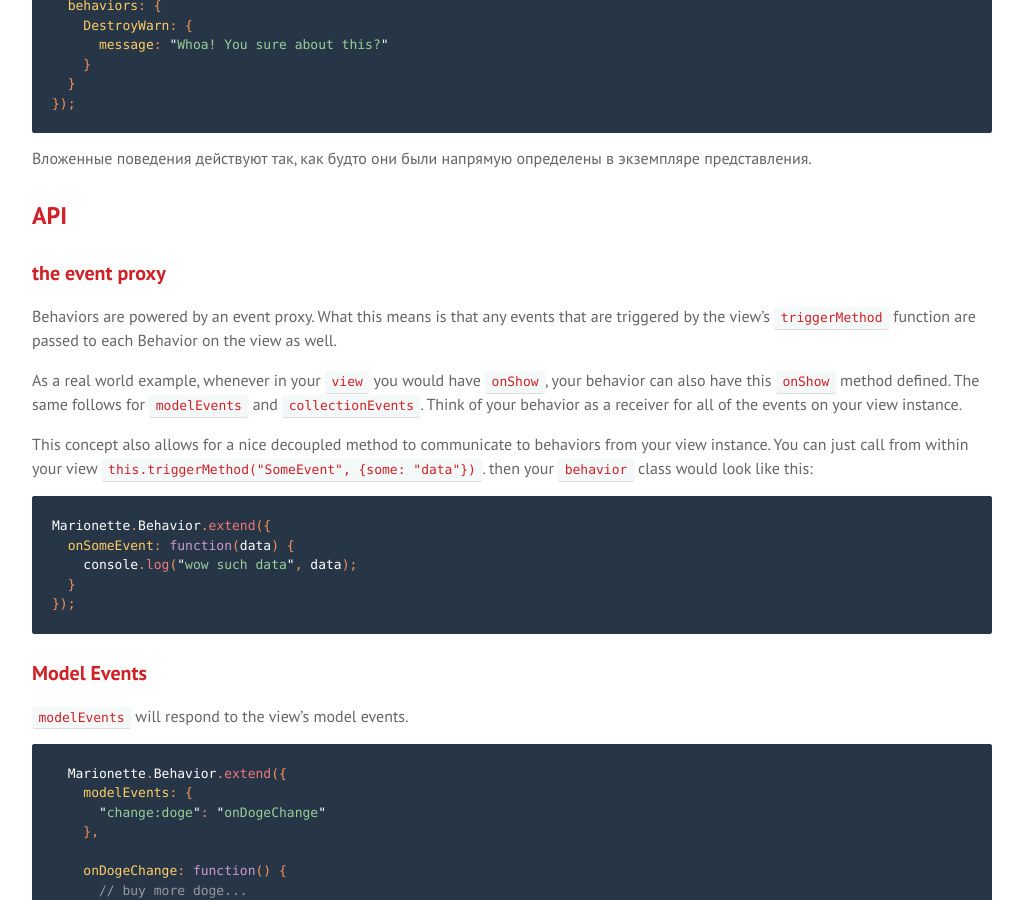
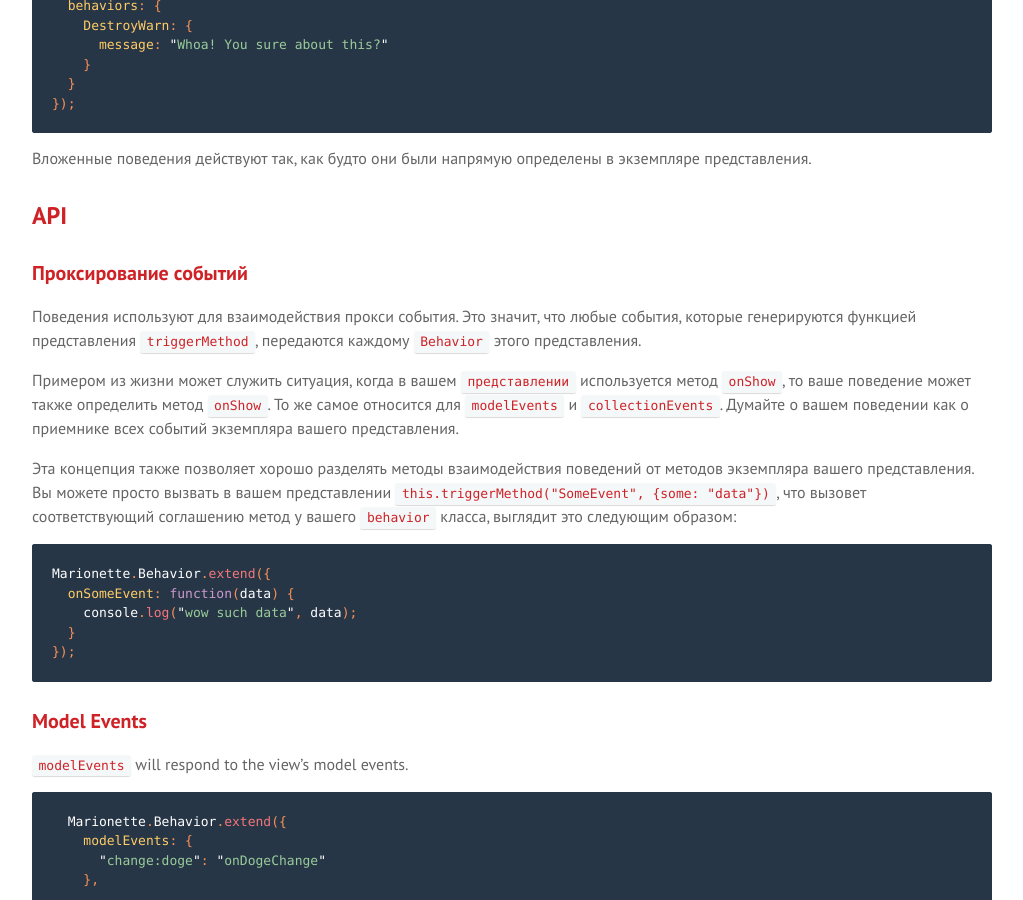
Before and after one commit to sadcitizen/marionettejs.ru, a Jekyll site: the page built from _posts/2014-02-01-behavior.md, in a window 1280 px wide and 900 px high, scrolled down 3344 px. Shown: the whole window, without its empty margins (128-1151 px from the left). Built offline with Jekyll 4.4.1, drawn with Linux system fonts in a browser that asks for light colours; some web fonts are replaced; Markdown is read by kramdown in place of the engine named in the settings; some of the changed text lies outside the part shown.

Commit message:
translate ru/View
перевел "the event proxy"

````diff
--- a/_includes/translation/ru/marionette.behavior.md
+++ b/_includes/translation/ru/marionette.behavior.md
@@ -8,7 +8,7 @@
 * [Причина появления](#the-motivation)
 * [Использование Behaviors](#using)
 * [API](#api)
-  * [Event proxy](#the-event-proxy)
+  * [Проксирование событий](#the-event-proxy)
   * [Model Events](#model-events)
   * [Collection Events](#model-events)
   * [Grouped Behaviors](#grouped-behaviors)
@@ -153,14 +153,20 @@
 
 ## API
 
-### the event proxy
+### Проксирование событий
 
-Behaviors are powered by an event proxy. What this means is that any events that are triggered by the view's `triggerMethod` function are passed to each Behavior on the view as well.
+Поведения используют для взаимодействия прокси события. Это значит, что любые события,
+которые генерируются функцией представления `triggerMethod`, передаются каждому `Behavior`
+этого представления.
 
-As a real world example, whenever in your `view` you would have `onShow`, your behavior can also have this `onShow` method defined. The same follows for `modelEvents` and `collectionEvents`. Think of your behavior as a receiver for all of the events on your view instance.
+Примером из жизни может служить ситуация, когда в вашем `представлении` используется метод `onShow`, то
+ваше поведение может также определить метод `onShow`. То же самое относится для `modelEvents` и `collectionEvents`.
+Думайте о вашем поведении как о приемнике всех событий экземпляра вашего представления.
 
-This concept also allows for a nice decoupled method to communicate to behaviors from your view instance.
-You can just call from within your view `this.triggerMethod("SomeEvent", {some: "data"})`. then your `behavior` class would look like this:
+Эта концепция также позволяет хорошо разделять методы взаимодействия поведений
+от методов экземпляра вашего представления. Вы можете просто вызвать в вашем представлении
+`this.triggerMethod("SomeEvent", {some: "data"})`, что вызовет соответствующий соглашению метод у вашего
+`behavior` класса, выглядит это следующим образом:
 
 ```js
 Marionette.Behavior.extend({
````
